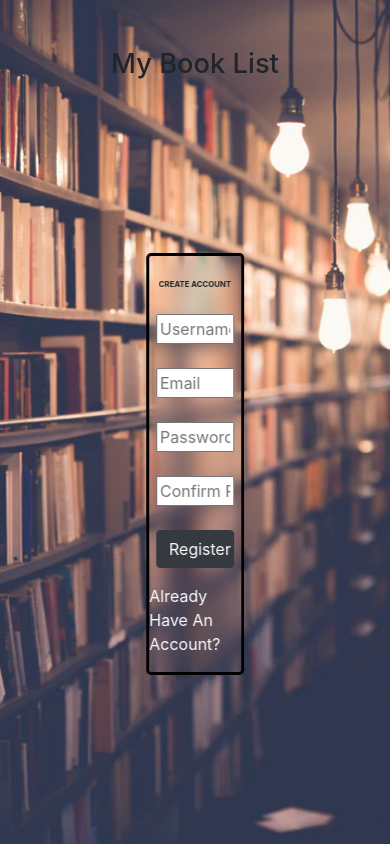
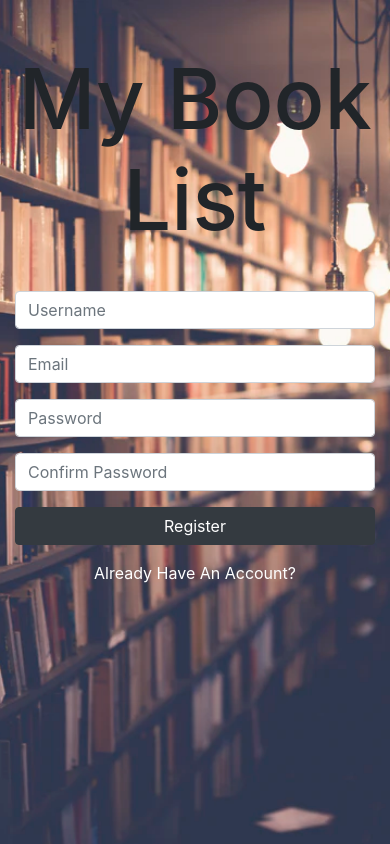
Before and after one commit to NikhilDIL/book-webapp, a React (Create React App) app in the folder client/: page /register in a window 390 px wide. Built offline with nearby package versions, Linux system fonts and the light colour scheme.

Commit message:
made register page responsive

```diff
--- a/client/src/pages/Register.js
+++ b/client/src/pages/Register.js
@@ -28,6 +28,7 @@ const Register = (props) => {
 
     const onSubmit = (e) => {
         e.preventDefault();
+        // check if email already exists
         // add password == confirmPassword check
         registerUser({
             username,
@@ -44,43 +45,62 @@ const Register = (props) => {
 
     return ( // MODIFY TO ADD USERNAME
         <div className="login-imgbg">
-            <h1 className="pt-5" style={{textAlign:"center", fontSize: "7vw"}}>My Book List</h1>
-            <div className="register-box">
-                <form className="register-form" onSubmit={onSubmit}>
-                    <h1 className="mt-4">CREATE ACCOUNT</h1>
-                        <input type="text"
-                            placeholder="Username"
+            <h1 className="login-heading pt-5" style={{textAlign:"center"}}>My Book List</h1>
+            <div className="mt-4" style={{display: "flex", justifyContent: "center", alignItems: "center"}}>
+                <div className="test">
+                    <form onSubmit={onSubmit}>
+                        <div className="col">
+                            <div className="form-group mt-3">
+                                    <input
+                                        type="text"
                                         name="username"
                                         value={username}
-                            className="mt-3 mb-4"
+                                        className="form-control"
+                                        placeholder="Username"
                                         onChange={onChange}
                                     />
-                        <input type="email"
-                            placeholder="Email"
+                            </div>
+                            <div className="form-group mt-3">
+                                <input
+                                    type="email"
                                     name="email"
                                     value={email}
-                            className="mb-4"
+                                    className="form-control"
+                                    placeholder="Email"
                                     onChange={onChange}
                                 />
-                        <input type="password"
-                            placeholder="Password"
+                            </div>
+                            <div className="form-group">
+                                <input
+                                    type="password"
                                     name="password"
                                     value={password}
-                            className="mb-4"
+                                    className="form-control"
+                                    placeholder="Password"
                                     onChange={onChange}
                                 />
-                        <input type="password"
-                            placeholder="Confirm Password"
+                            </div>
+                            <div className="form-group">
+                                <input
+                                    type="confirmPassword"
                                     name="confirmPassword"
                                     value={confirmPassword}
-                            className="mb-4"
+                                    className="form-control"
+                                    placeholder="Confirm Password"
                                     onChange={onChange}
                                 />
-                    <div className="register-button">
-                        <input type="submit" value="Register" className="btn btn-dark"/>
                             </div>
-                    <Link className="link mt-3" to="/">Already Have An Account?</Link>
+                            <div>
+                                <button type="submit" className="btn btn-dark btn-block">Register</button>
+                            </div>
+                            <Link to="/"
+                            className="mt-3"
+                            style={{display: "flex", justifyContent: "center", textDecoration: "none", color: "white"}}>
+                                Already Have An Account?
+                            </Link>
+                        </div>
                     </form>
+                </div>
             </div>
         </div>
     );
```
Lines whose indentation alone changed are shown as unchanged.
